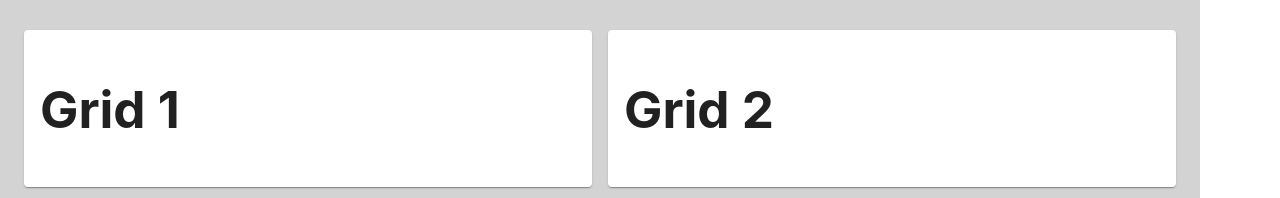
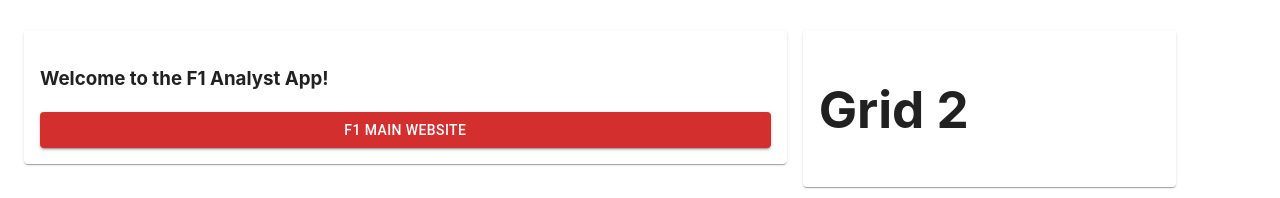
Before and after one commit to markprubin/F1-Analyst-Frontend, a React (Vite) app: page / in a window 1280 px wide. Shown: the part 195-393 px from the top of the page. Built offline with nearby package versions, Linux system fonts and the light colour scheme; no server answers.

Commit message:
updates home cards

```diff
--- a/src/Home.jsx
+++ b/src/Home.jsx
@@ -2,6 +2,7 @@
 import { Container } from "@mui/material";
 import Grid from "@mui/material/Unstable_Grid2";
 import { Paper } from "@mui/material";
+import { Button } from "@mui/material";
 
 import { SeasonPointsChart } from "./components/SeasonPointsChart";
 
@@ -10,7 +11,6 @@
     <Box
       component="main"
       sx={{
-        backgroundColor: "lightgrey",
         height: "100vh",
         overflow: "auto",
         flexgrow: 1,
@@ -21,12 +21,15 @@
       <Container maxWidth="lg" sx={{ display: "flex", flexDirection: "column", mt: 4, mb: 4 }}>
         <h1>F1 Analyst App</h1>
         <Grid container spacing={2}>
-          <Grid xs={6}>
+          <Grid xs={8}>
             <Paper sx={{ p: 2, display: "flex", flexDirection: "column", height: "240" }}>
-              <h1>Grid 1</h1>
+              <h3>Welcome to the F1 Analyst App!</h3>
+              <Button href="https://www.formula1.com" color="error" variant="contained">
+                F1 Main Website
+              </Button>
             </Paper>
           </Grid>
-          <Grid xs={6}>
+          <Grid xs={4}>
             <Paper sx={{ p: 2, display: "flex", flexDirection: "column", height: "240" }}>
               <h1>Grid 2</h1>
             </Paper>
```
